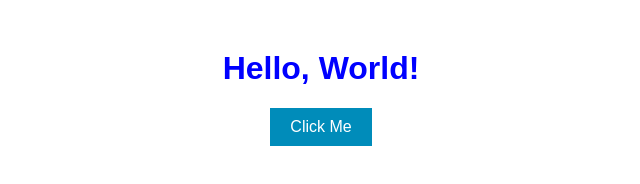
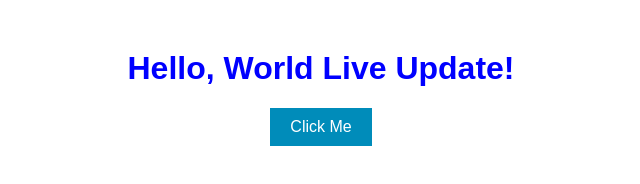
Before and after one commit to GaudRavi93/Appflow, a website: page www/index.html in a window 1280 px wide. Shown: the whole page, without its empty margins (319-959 px from the left). Drawn offline with Linux system fonts and the light colour scheme.

Commit message:
test live update 1

```diff
--- a/www/index.html
+++ b/www/index.html
@@ -7,7 +7,7 @@
     <link rel="stylesheet" href="styles.css">
 </head>
 <body>
-    <h1 id="greeting">Hello, World!</h1>
+    <h1 id="greeting">Hello, World Live Update!</h1>
     <button onclick="changeText()">Click Me</button>
     <script src="script.js"></script>
 </body>
```
Also changed, not shown: 1 other file.
